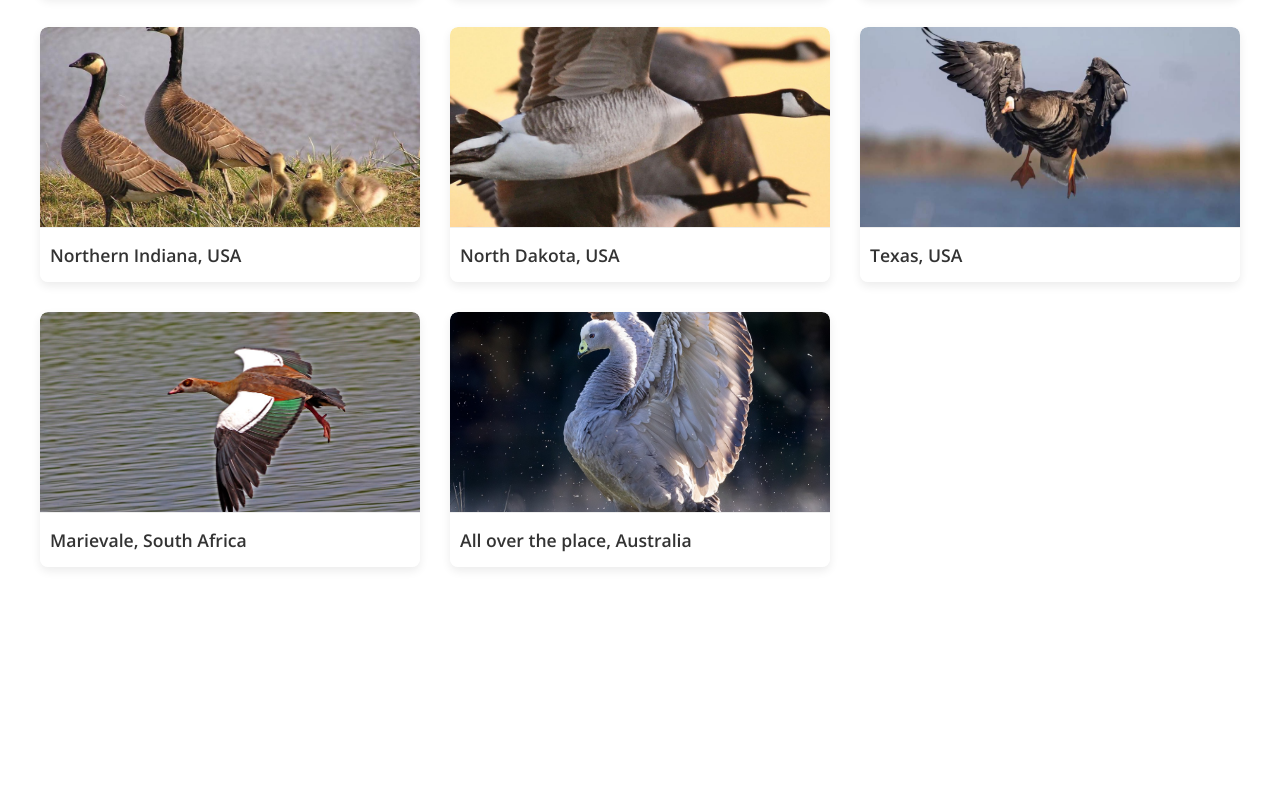
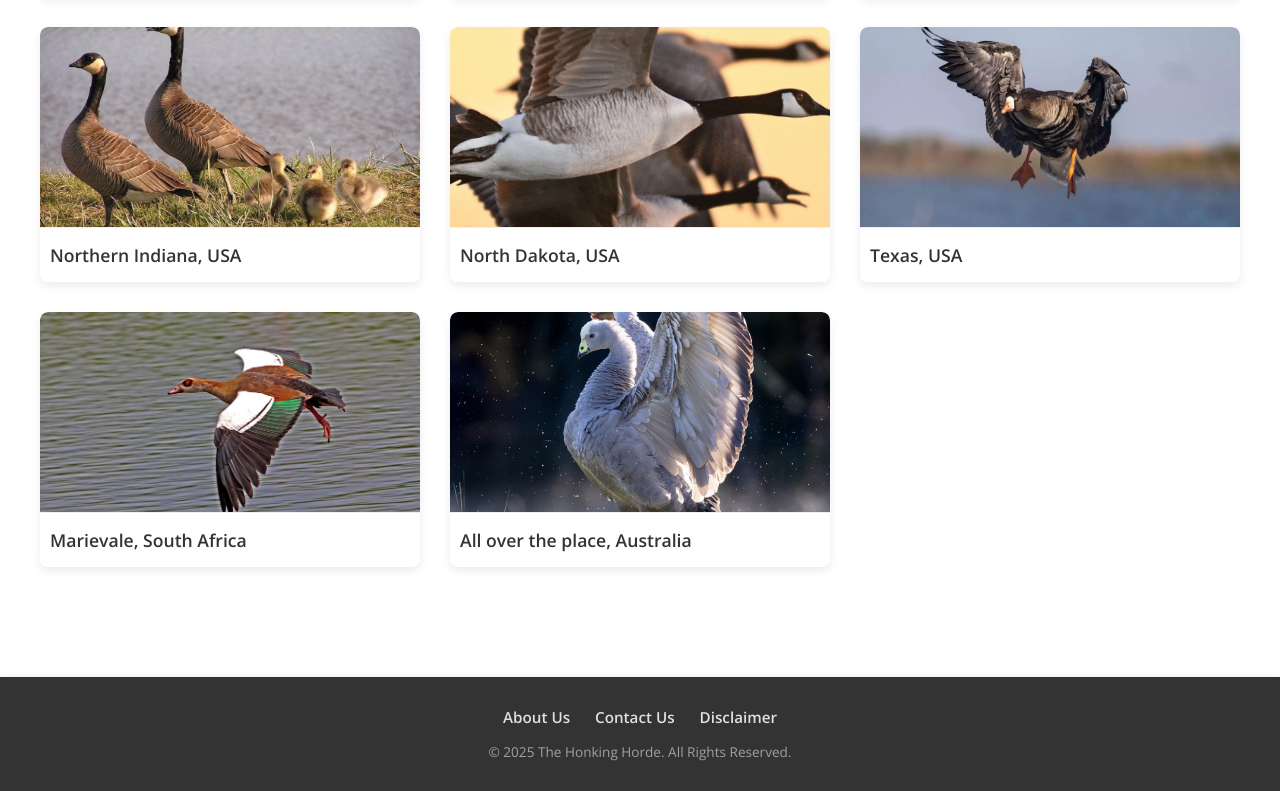
Before and after one commit to DondreB/TravelWebsite, a plain HTML site: page index.html in a window 1280 px wide. Shown: the part 1041-1832 px from the top of the page. Before the commit the page ends 1668 px from the top, so only its background shows below. Drawn offline with nearby package versions, Linux system fonts and the light colour scheme.

Commit message:
Fixed header issue on index, added footer banner, added diclaimer and styling for footer

```diff
--- a/index.html
+++ b/index.html
@@ -10,7 +10,7 @@
 		<!--Banner Section-->
 		<header id = "top-banner">
 			<a href = "index.html" class = "site-name-link">
-				<h1 class = "sitename">The Honking Horde</h1>
+				<h1 class = "site-name">The Honking Horde</h1>
 			</a>
 		</header>
 
@@ -60,5 +60,15 @@
                 </div>
             </section>
         </main>
+
+		<!--Footer Banner-->
+		<footer id="footer-banner">
+            <div class="footer-links">
+                <a href="about.html">About Us</a>
+                <a href="contact.html">Contact Us</a>
+                <a href="disclaimer.html">Disclaimer</a>
+            </div>
+            <p class="copyright">&copy; 2025 The Honking Horde. All Rights Reserved.</p>
+        </footer>
 	</body>
 </html>
--- a/style.css
+++ b/style.css
@@ -39,6 +39,43 @@ body {
 
 #top-banner .site-name:hover {
     color: #4CAF50; /*---Hover to make interactive---*/
+}
+
+/*---Footer BAnner---*/
+#footer-banner {
+    background-color: #333333;
+    color: #E0E0E0;
+    padding: 30px 40px;
+    text-align: center;
+    margin-top: 50px;
+    box-shadow: 0 -2px 5px rgba(0, 0, 0, 0.05);
+}
+
+#footer-banner .footer-links {
+    margin-bottom: 15px;
+    display: flex;
+    justify-content: center;
+    flex-wrap: wrap;
+    gap: 25px;
+}
+
+#footer-banner .footer-links a {
+    text-decoration: none;
+    color: #E0E0E0;
+    font-family: 'Open Sans', sans-serif;
+    font-weight: 600;
+    font-size: 0.95em;
+    transition: color 0.3s ease;
+}
+
+#footer-banner .footer-links a:hover {
+    color: #4CAF50;
+}
+
+#footer-banner .copyright {
+    font-size: 0.85em;
+    color: #A0A0A0;
+    margin: 0;
 }
 
 /*---Hero Section---*/
```
Also changed, not shown: disclaimer.html (added).
